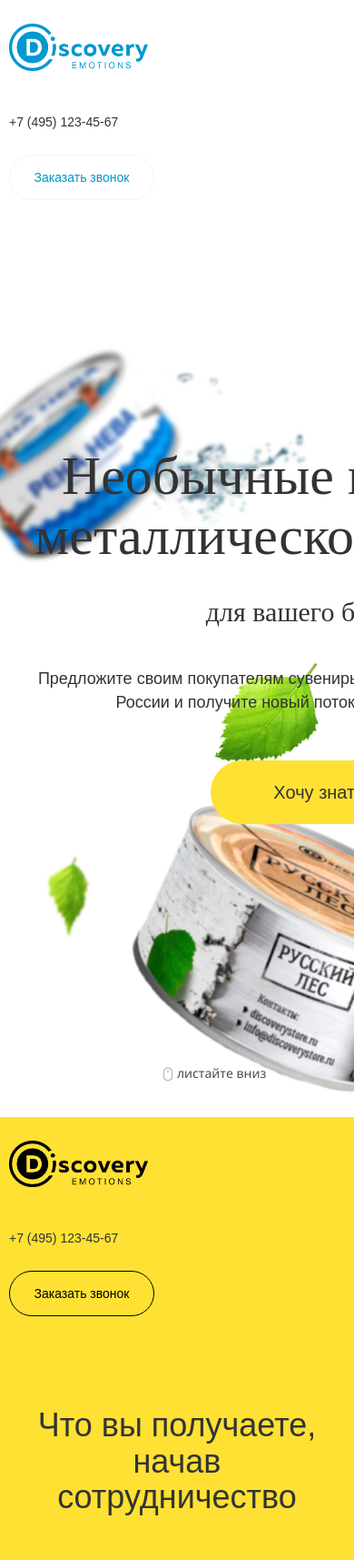
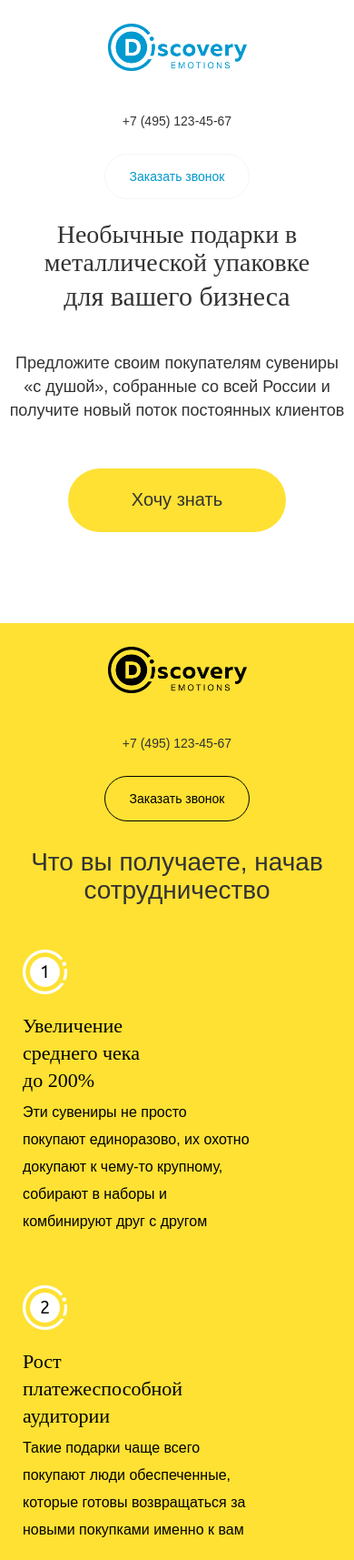
Before and after one commit to Sibi7/discovery, a website: page index.html in a window 390 px wide. Shown: the top 1715 px of the page at 91% size. Drawn offline with Linux system fonts and the light colour scheme; a web font is replaced by a local one.

Commit message:
adaptive 2 section 'header', 'what-getting

```diff
--- a/app/sass/content/_section-quote.scss
+++ b/app/sass/content/_section-quote.scss
@@ -59,7 +59,7 @@
       position: relative;
       float: left;
       border-radius: 50%;
-      margin-left: calc(50% - (90px/2));
+      margin-left: calc(36% - (90px/2));
       z-index: 2;
       img{
         width: 100%;
@@ -106,12 +106,14 @@
       background-image: url('../img/icons/next.png');
       background-repeat: no-repeat;
       object-fit: contain;
+      top: 30px;
     }
     .owl-prev{
       float: left;
       display: block;
       position: relative;
       color: transparent;
+      top: 30px;
       width: 18px;
       background-image: url('../img/icons/prev.png');
       background-repeat: no-repeat;
--- a/app/sass/responsive/_style.scss
+++ b/app/sass/responsive/_style.scss
@@ -1,5 +1,4 @@
 @media only screen and (max-width: 1024px) {
-
 }
 
 @media only screen and (max-width: 980px) {
@@ -7,6 +6,64 @@
 }
 
 @media only screen and (max-width: 770px) {
+  // section header
+  h1{
+    font-size: 200%!important;
+  }
+  .sections-01-head .section01-bg-1 {
+    right: 0;
+    top: 0;
+  }
+  .sections-01-head .logo {
+    text-align: center;
+  }
+  .sections-01-head .header-contact {
+   text-align: center;
+  }
+  .sections-01-head .head-middle-block {
+    width: 100%;
+    height: 100%;
+    margin: 243px auto 100px;
+    text-align: center;
+  }
+  .mouse {
+    display: none;
+  }
+  .sections-01-head .head-middle-block h1 {
+    font-size: 200%;
+  }
+
+  .section-what-getting .logo {
+   text-align: center;
+  }
+
+  .section-what-getting h1 {
+    margin-top: 30px;
+  }
+
+  // end section header
+
+  // section-what-getting
+
+  .section-what-getting .header-contact {
+    text-align: center;
+  }
+  .section-what-getting .margin-text-1{
+    margin: 30px 0;
+  }
+  .section-what-getting .margin-text-2 {
+    margin: 30px 0;
+  }
+  .section-what-getting .margin-text-3 {
+    margin: 30px 0;
+  }
+  .section-what-getting .margin-text-4 {
+    margin: 30px 0;
+  }
+  .section-what-getting h2 {
+    margin-bottom: 15px;
+  }
+  //end section-what-getting
 
 }
 
--- a/index.html
+++ b/index.html
@@ -16,32 +16,32 @@
 
 <!-- start section-01-header.html-->
 <!-- open .header-->
-<header class="sections-01-head">
-    <div class="section01-bg">
+<header class="sections-01-head ">
+    <div class="section01-bg hidden-xs hidden-sm">
         <img src="img/section-01/russ-forest.png" alt="">
     </div>
-    <div class="section01-bg-1">
+    <div class="section01-bg-1 hidden-xs ">
         <img src="img/section-01/river.png" alt="">
     </div>
     <div class="container">
         <div class="row">
-            <div class="col-md-3 logo">
+            <div class="col-md-3 col-xs-12 col-sm-4 logo">
                 <a href="/">
                     <img src="img/section-01/logo.png" alt="discovery">
                 </a>
             </div>
-            <div class="col-md-5"></div>
-            <div class="col-md-2 header-contact">
+            <div class="col-md-5 hidden-xs"></div>
+            <div class="col-md-2 col-xs-12 col-sm-4  header-contact">
                 <span>+7 (495) 123-45-67</span>
             </div>
-            <div class="col-md-2 header-contact">
-                <button class="discovery-button"  data-toggle="modal" data-target="#myModal">
+            <div class="col-md-2 col-xs-12 col-sm-4  header-contact">
+                <button class="discovery-button" data-toggle="modal" data-target="#myModal">
                     Заказать звонок
                 </button>
             </div>
-            <div class="col-md-12">
-                <div class="head-middle-block">
-                    <h1>
+            <div class="col-md-12 ">
+                <div class="head-middle-block ">
+                    <h1 class="col-xs-12">
                         Необычные подарки
                         в металлической упаковке
                     </h1>
@@ -67,7 +67,8 @@
         <div class="modal-dialog" role="document">
             <div class="modal-content">
                 <div class="modal-header">
-                    <button type="button" class="close" data-dismiss="modal" aria-label="Close"><span aria-hidden="true">&times;</span></button>
+                    <button type="button" class="close" data-dismiss="modal" aria-label="Close"><span
+                            aria-hidden="true">&times;</span></button>
                     <h4 class="modal-title" id="myModalLabel">Заполните форму
                         и мы вам перезвоним</h4>
                 </div>
@@ -91,23 +92,23 @@
 <section class="section-what-getting">
     <div class="container">
         <div class="row">
-            <div class="col-md-3 logo">
+            <div class="col-md-3 col-xs-12 col-sm-4 logo">
                 <a href="/">
                     <img src="img/section2/logo.png" alt="discovery">
                 </a>
             </div>
             <div class="col-md-5"></div>
-            <div class="col-md-2 header-contact">
+            <div class="col-md-2 col-xs-12 col-sm-4 header-contact">
                 <span>+7 (495) 123-45-67</span>
             </div>
-            <div class="col-md-2 header-contact">
+            <div class="col-md-2 col-xs-12 col-sm-4 header-contact">
                 <button class="discovery-button" data-toggle="modal" data-target="#myModal">
                     Заказать звонок
                 </button>
             </div>
             <div class="col-md-12">
-                <h1 class="text-center">Что вы получаете, начав сотрудничество</h1>
-                <div class="col-md-3 margin-text-1">
+                <h1 class="text-center col-xs-12">Что вы получаете, начав сотрудничество</h1>
+                <div class="col-md-3 col-xs-12 col-sm-6 margin-text-1">
                     <img src="img/section2/1.png" alt="">
                     <h2>Увеличение
                         среднего чека
@@ -117,7 +118,7 @@
                         в наборы и комбинируют
                         друг с другом</p>
                 </div>
-                <div class="col-md-3 margin-text-2">
+                <div class="col-md-3 col-xs-12 col-sm-6 margin-text-2">
                     <img src="img/section2/2.png" alt="">
                     <h2>Рост
                         платежеспособной
@@ -126,7 +127,7 @@
                         за новыми покупками
                         именно к вам</p>
                 </div>
-                <div class="col-md-3 margin-text-3">
+                <div class="col-md-3 col-xs-12 col-sm-6 margin-text-3">
                     <img src="img/section2/3.png" alt="">
                     <h2>Оригинальный
                         подход к подаркам</h2>
@@ -135,7 +136,7 @@
                         чтобы выбрать именно то,
                         что так дорого людям</p>
                 </div>
-                <div class="col-md-3 margin-text-4">
+                <div class="col-md-3 col-xs-12 col-sm-6 margin-text-4">
                     <img src="img/section2/4.png" alt="">
                     <h2>Запатентованная
                         продукция</h2>
@@ -410,7 +411,7 @@
                    <div class="section-quote__item ">
 
                        <div class="section-quote__item--img">
-                           <img src="img/section7/elena.png" alt="">
+                           <img src="img/section7/miha.png" alt="">
                        </div>
 
                        <div class="section-quote__item--name">
@@ -430,8 +431,8 @@
 
                        <div class="section-quote__item--name">
 
-                           <h3>Михаил</h3>
-                           <p>дизайнер</p>
+                           <h3>Елена</h3>
+                           <p>экономист</p>
 
                        </div>
 
@@ -440,7 +441,7 @@
                    <div class="section-quote__item ">
 
                        <div class="section-quote__item--img">
-                           <img src="img/section7/elena.png" alt="">
+                           <img src="img/section7/mike.png" alt="">
                        </div>
 
                        <div class="section-quote__item--name">
```
Also changed, not shown: app/html/section-01-header.html (+13 -12 lines), app/html/section-quote.html (+4 -4 lines), app/html/section-what-getting.html (+8 -8 lines), css/libs.min.css, css/styles.min.css.
